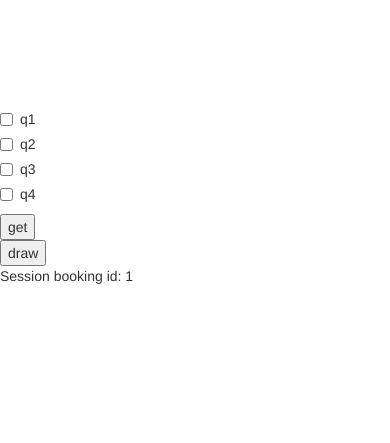
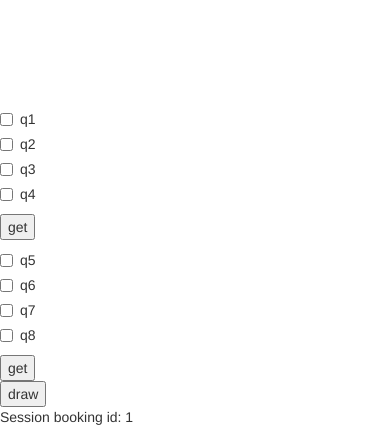
Before and after one commit to SkillsGen/metrics, a Flask app: page /appraisal in a window 390 px wide. Shown: the part 401-844 px from the top of the page. Run offline with Flask 2, Linux system fonts and the light colour scheme; the visitor is signed in with stand-in values (Sample User, id 1); some libraries are stand-ins or nearby versions.

Commit message:
fixed potential sql injection

```diff
--- a/Templates/appraisal.html
+++ b/Templates/appraisal.html
@@ -17,6 +17,7 @@
           }).responseText;
 
         var options = {
+            hAxis: { ticks: [0,2,4,8,10,12,14,16] },
             animation: {"startup": true},
         title: "Appraisal",
       };
@@ -37,7 +38,7 @@
 
                 <div id="top_x_div" style="min-height: 500px"></div>
           </div>
-          <div class="col-md-6">
+          <div class="col-md-3">
                 <div class="checkbox">
                     <label><input type="checkbox" id="q1" value="q1">q1</label>
                 </div>
@@ -49,6 +50,21 @@
                 </div>
                 <div class="checkbox">
                     <label><input type="checkbox" id="q4" value="q4">q4</label>
+                </div>
+                <button onclick="getStuff()">get</button>
+          </div>
+          <div class="col-md-3">
+                <div class="checkbox">
+                    <label><input type="checkbox" id="q5" value="q5">q5</label>
+                </div>
+                <div class="checkbox">
+                    <label><input type="checkbox" id="q6" value="q6">q6</label>
+                </div>
+                <div class="checkbox">
+                    <label><input type="checkbox" id="q7" value="q7">q7</label>
+                </div>
+                <div class="checkbox">
+                    <label><input type="checkbox" id="q8" value="q8">q8</label>
                 </div>
                 <button onclick="getStuff()">get</button>
           </div>
@@ -64,14 +80,13 @@
     function getStuff() {
         arg ="";
         var b = 0;
-        for (var i = 1; i <= 4; i++) {
+        for (var i = 1; i <= 8; i++) {
             q = "q" + i;
             if (document.getElementById(q).checked == true) {
-                if (b == 1) {
-                    arg = arg + ",";
-                }
-                arg = arg + q;
-                b = 1;
+                arg = arg + "1"
+            }
+            else {
+                arg = arg + "0"
             }
         }
 
--- a/application.py
+++ b/application.py
@@ -250,7 +250,20 @@ def data(message=""):
                 ["5", 0],
                ]
         if request.args.get('q') != "None":
-            questions = request.args.get("q")
+            qs = request.args.get("q")
+            qs = list(qs)
+            j = 0
+            a = 0
+            questions = ""
+            for i in qs:
+                j = j + 1
+                if i == "1":
+                    if a != 0:
+                        questions = questions + ","
+                    a = 1
+                    questions = questions + "q" + str(j)
+
+
             sqlarg = "SELECT " + questions + " FROM metrics WHERE bookingid = :bookingid"
 
             metrics = db.execute(sqlarg,
```
